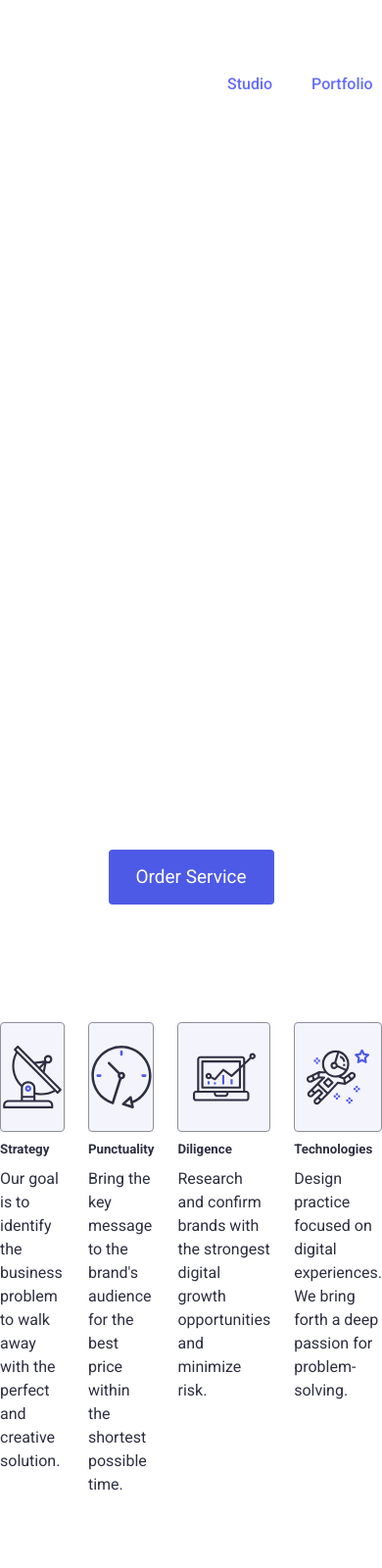
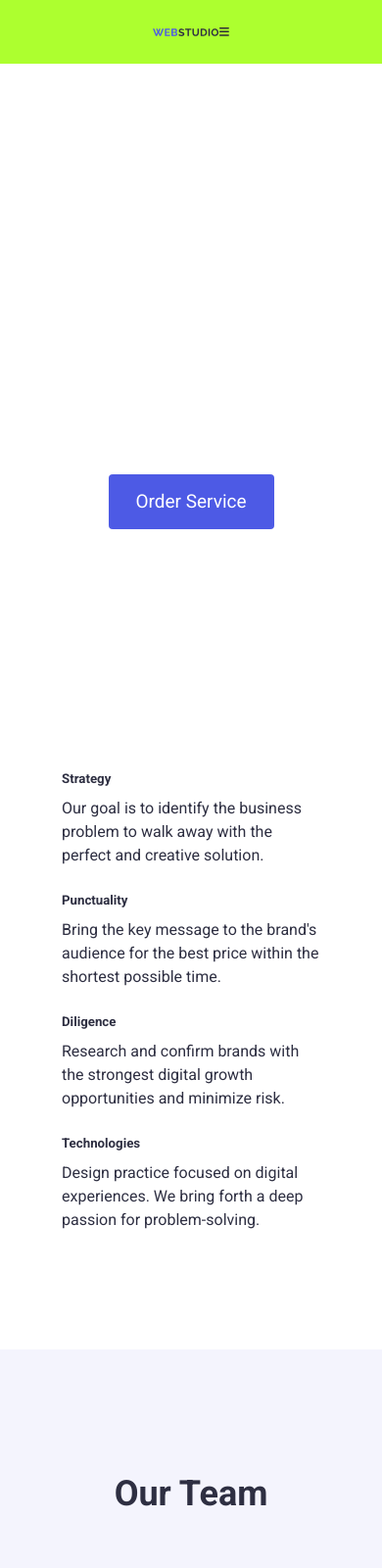
Before and after one commit to WEB-Danik/WEBSTUDIO, a website built with Vite: page index.html in a window 390 px wide. Shown: the top 1600 px of the page at 98% size. Built offline with nearby package versions, Linux system fonts and the light colour scheme.

Commit message:
adaptability
Work has begun on the site's adaptability. The site menu and features block have been adapted.

```diff
--- a/css/global-styles.css
+++ b/css/global-styles.css
@@ -3,6 +3,7 @@
     box-sizing: border-box; /* Важливо: розмір включає padding і border */
     margin: 0;
     padding: 0;
+    scroll-behavior: smooth;
 }
 ul, ol, a {
     list-style: none;
--- a/css/header/header.css
+++ b/css/header/header.css
@@ -14,6 +14,7 @@
 
 .navigation_list {
     display: flex;
+    margin-left: -400px;
     gap: 40px;
 }
 
@@ -25,6 +26,10 @@
 .social_list {
     display: flex;
     gap: 40px;
+}
+
+.burger_menu{
+    display: none;
 }
 
 .header_container {
@@ -51,6 +56,8 @@
 
 }
 .hero_title {
+    font-weight: 700;
+    font-size: 56px;
     color: white;
 }
 
@@ -147,5 +154,27 @@
     cursor: pointer;
     position: absolute;
     top: 20px;
-    left: 360px;
+    left: 360px
 }
+/*Adaptability*/
+@media (max-width: 1400px) {
+    .social_list {
+        display: block;
+    }
+    .navigation_list {
+        margin: 0;
+    }
+}
+@media (max-width: 856px) {
+    .header_menu {
+        background-color: greenyellow;
+    }
+    .navigation_list,
+    .social_list {
+        display: none;
+    }
+    .burger_menu {
+        display: flex;
+        cursor: pointer;
+    }
+}
--- a/css/main/main.css
+++ b/css/main/main.css
@@ -161,4 +161,20 @@
 }
 .portfolio_text{
     margin-left: 18px;
-}px
+}
+/*Adaptability*/
+@media (max-width: 1400px) {
+    .feature_header {
+        display: none;
+    }
+    .features_list {
+        display: grid;
+        grid-template-columns: auto auto;
+    }
+}
+@media (max-width: 856px) {
+    .features_list {
+        display: grid;
+        grid-template-columns: auto;
+    }
+}
--- a/index.html
+++ b/index.html
@@ -78,22 +78,20 @@
 
     <header class="header">
         <div class="header_menu menu">
-            <div class="nav_menu">
                 <a href="./index.html" class="logo_link">
                     <img src="./assets/icons/logo.svg" alt="Logo">
                 </a>
                 <ul class="navigation_list">
                     <li class="navigation_list_item">
-                        <a href="" class="nav_link">Studio</a>
+                        <a href="#studio" class="nav_link">Studio</a>
                     </li>
                     <li class="navigation_list_item">
-                        <a href="" class="nav_link">Portfolio</a>
+                        <a href="#our_portfolio" class="nav_link">Portfolio</a>
                     </li>
                     <li class="navigation_list_item">
                         <a href="" class="nav_link">Contacts</a>
                     </li>
                 </ul>
-            </div>
             <ul class="social_list">
                 <li class="social_list_item">
                     <a href="mailto:info@devstudio.com" class="email_link">info@devstudio.com</a>
@@ -102,6 +100,9 @@
                     <a href="tel:+11 (000) 111-11-11" class="phone_link">+11 (000) 111-11-11</a>
                 </li>
             </ul>
+            <a class="burger_menu">
+                <img src="./assets/icons/burger_menu.svg" alt="burger menu">
+            </a>
         </div>
         <div class="header_container">
             <h1 class="hero_title">
@@ -119,7 +120,7 @@
 
         <!--FEATURES BLOCK-->
 
-        <div class="features">
+        <div class="features" id="studio">
             <ul class="features_list">
                 <li class="features_item">
                     <section class="feature_header">
@@ -253,7 +254,7 @@
 
         <!--OUR PORTFOLIO BLOCK-->
 
-        <div class="our_portfolio_block">
+        <div class="our_portfolio_block" id="our_portfolio">
             <p class="portfolio_title">Our Portfolio</p>
             <ul class="our_portfolio_list">
                 <li class="our_portfolio_item">
```
Also changed, not shown: assets/icons/burger_menu.svg (added).
